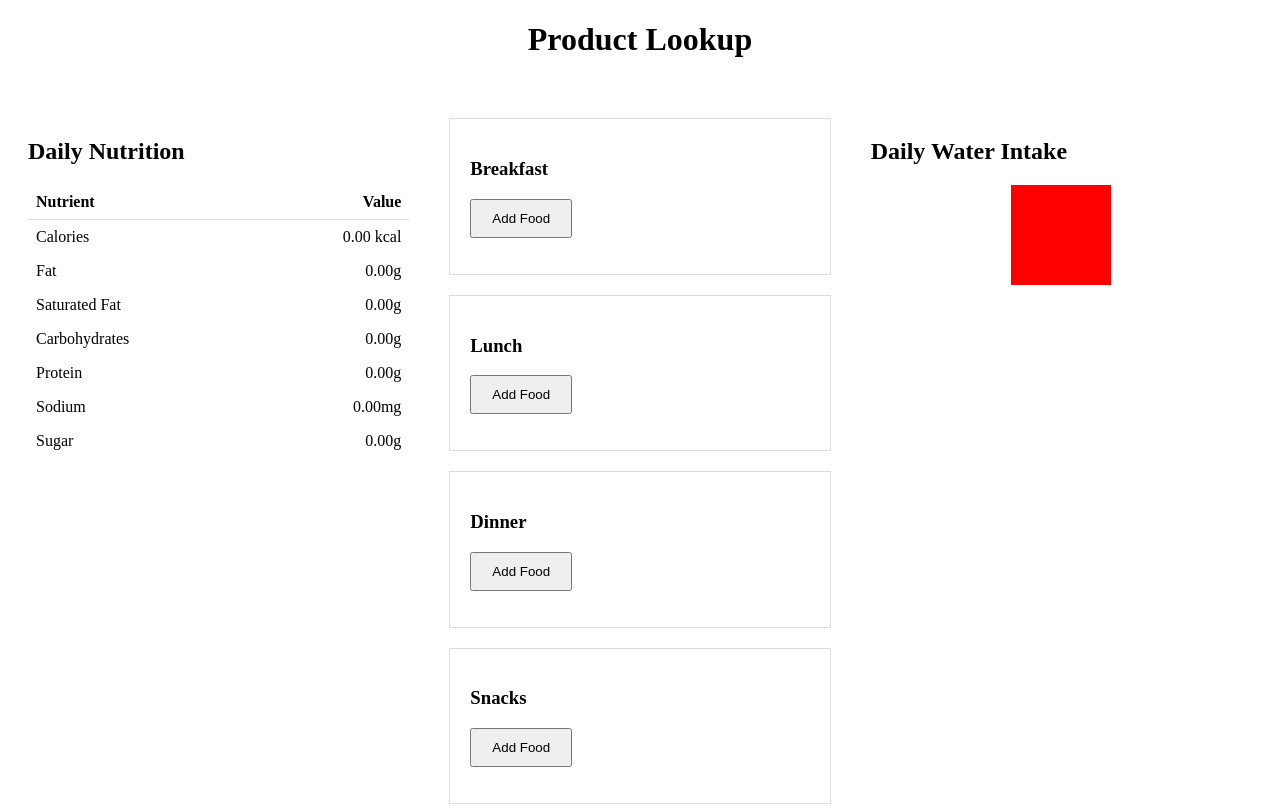
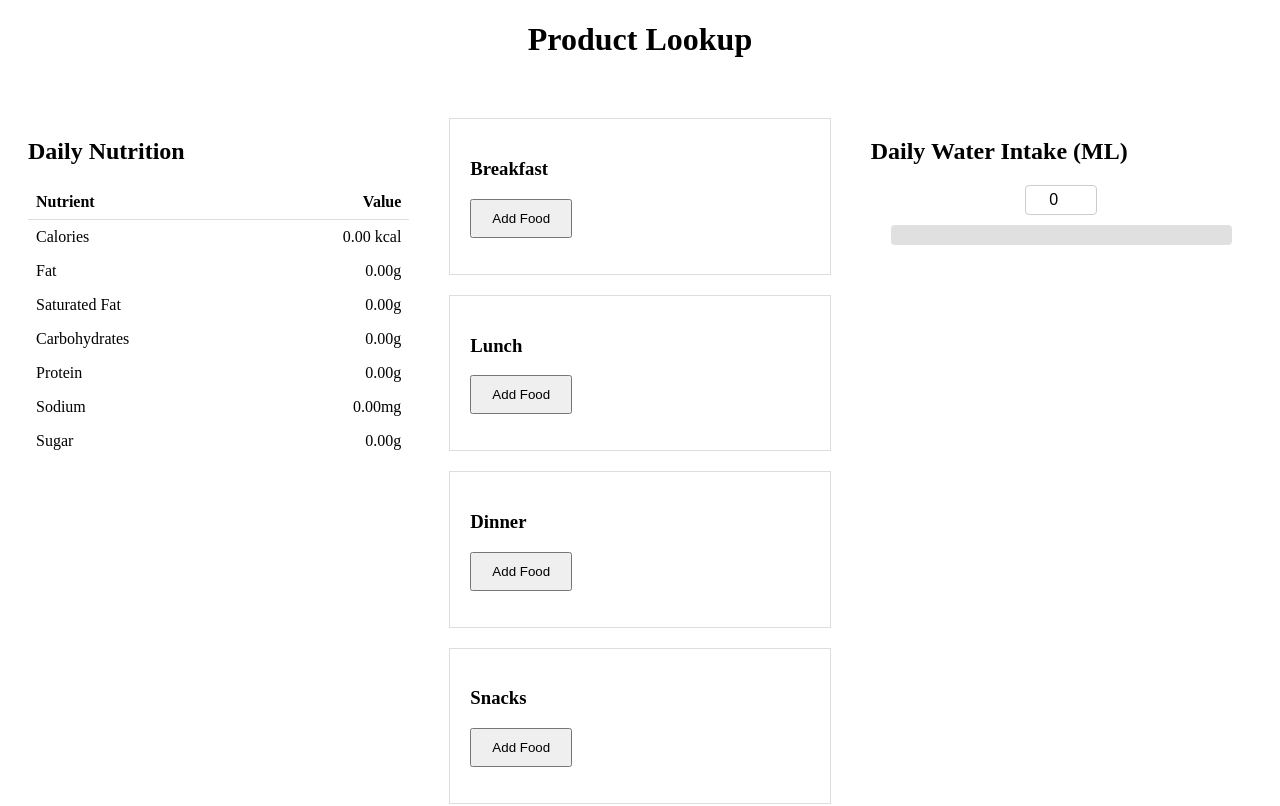
Before and after one commit to jhoangy/gogi, a Next.js app: page / in a window 1280 px wide. Shown: the top 806 px of the page. Built offline with nearby package versions, Linux system fonts and the light colour scheme.

Commit message:
water intake implementation

```diff
--- /dev/null
+++ b/components/ScoreTracker/scoretracker.js
@@ -0,0 +1,50 @@
+import React, { useState } from 'react';
+import { useScore } from '/context/ScoreContext'; // Import the Score Context
+import styles from './ScoreTracker.module.css'; // Import CSS module
+
+const ScoreTracker = () => {
+  const { score, setScore } = useScore(); // Get score and setScore from context
+  const [error, setError] = useState('');
+
+  const handleChange = (event) => {
+    const value = event.target.value;
+
+    // Validate the input value
+    if (value === '' || value < 0) {
+      setError('Score must be at least 0');
+    } else {
+      setError('');
+    }
+
+    setScore(value); // Update the score in context
+  };
+
+  // Calculate the percentage for the progress bar, ensuring it’s a number
+  const progressPercentage = score !== '' ? (Number(score) / 2000) * 100 : 0;
+
+  return (
+    <div className={styles.container}>
+      <input
+        type="number"
+        value={score}
+        onChange={handleChange}
+        min="0"
+        max="200"
+        className={`${styles.input} ${error ? styles.errorInput : ''}`} // Add error class if there's an error
+        style={{ width: '60px', textAlign: 'center' }} // Inline styles for better presentation
+      />
+      {/* Show error message */}
+      {error && <p className={styles.errorMessage}>{error}</p>}
+
+      {/* Progress Bar */}
+      <div className={styles.progressBar}>
+        <div
+          className={styles.progress}
+          style={{ width: `${progressPercentage}%` }} // Dynamically set width based on score
+        />
+      </div>
+    </div>
+  );
+};
+
+export default ScoreTracker;
--- /dev/null
+++ b/components/ScoreTracker/scoretracker.module.css
@@ -0,0 +1,53 @@
+/* ScoreTracker.module.css */
+
+.container {
+    display: flex;
+    flex-direction: column;
+    align-items: center;
+    margin: 20px;
+  }
+
+  .h2 {
+    font-size: 24px;
+    margin-bottom: 10px;
+  }
+
+  .input {
+    border: 1px solid #ccc; /* Light gray border */
+    border-radius: 4px; /* Rounded corners */
+    padding: 5px; /* Padding inside the input */
+    font-size: 16px; /* Font size of the input text */
+    width: 60px; /* Fixed width for the input */
+    text-align: center; /* Center align text inside input */
+    outline: none; /* Remove outline on focus */
+  }
+
+  .input:focus {
+    border-color: #0070f3; /* Blue border on focus */
+    box-shadow: 0 0 0 2px rgba(0, 112, 255, 0.2); /* Light blue shadow on focus */
+  }
+
+.progressBar {
+    width: 100%; /* Full width of the container */
+    background-color: #e0e0e0; /* Light gray background */
+    border-radius: 4px; /* Rounded corners */
+    height: 20px; /* Height of the progress bar */
+    margin-top: 10px; /* Spacing above the progress bar */
+    overflow: hidden; /* Ensure the progress doesn't overflow */
+  }
+
+  .progress {
+    height: 100%; /* Full height of the progress bar */
+    background-color: #0070f3; /* Blue color for progress */
+    transition: width 0.3s ease; /* Smooth transition for width change */
+  }
+
+.errorInput {
+    border-color: red; /* Red border for invalid input */
+  }
+
+  .errorMessage {
+    color: red; /* Red text for error message */
+    font-size: 14px; /* Smaller font size */
+    margin-top: 5px; /* Spacing above the message */
+  }
--- /dev/null
+++ b/context/ScoreContext.js
@@ -0,0 +1,18 @@
+import React, { createContext, useContext, useState } from 'react';
+
+// Create the Score Context
+const ScoreContext = createContext();
+
+// Custom hook for easy access to the ScoreContext
+export const useScore = () => useContext(ScoreContext);
+
+// Provider component
+export const ScoreProvider = ({ children }) => {
+  const [score, setScore] = useState(0); // Default score can be set to 0 or any initial value
+
+  return (
+    <ScoreContext.Provider value={{ score, setScore }}>
+      {children}
+    </ScoreContext.Provider>
+  );
+};
--- a/pages/_app.js
+++ b/pages/_app.js
@@ -1,9 +1,12 @@
 import { MealsProvider } from '../context/MealsContext';
+import { ScoreProvider } from '../context/ScoreContext'; // Import the ScoreProvider
 
 function MyApp({ Component, pageProps }) {
   return (
     <MealsProvider>
-      <Component {...pageProps} />
+      <ScoreProvider>
+        <Component {...pageProps} />
+      </ScoreProvider>
     </MealsProvider>
   );
 }
--- a/pages/index.js
+++ b/pages/index.js
@@ -2,6 +2,7 @@
 import { useRouter } from 'next/router';
 import { useContext, useState } from 'react';
 import { MealsContext } from '../context/MealsContext'; // Importing context
+import ScoreTracker from '../components/ScoreTracker/scoretracker'; // Adjusted import path
 
 const Home = () => {
   const router = useRouter();
@@ -123,8 +124,8 @@ const Home = () => {
 
         {/* Right Section: Daily Water Intake */}
         <div style={styles.section}>
-          <h2>Daily Water Intake</h2>
-          <div style={{ width: '100px', height: '100px', backgroundColor: 'red', margin: '0 auto' }}></div>
+          <h2>Daily Water Intake (ML)</h2>
+          <ScoreTracker />
         </div>
       </div>
 
```
Also changed, not shown: 1 other file (tests, documents, lock files or other folders).
